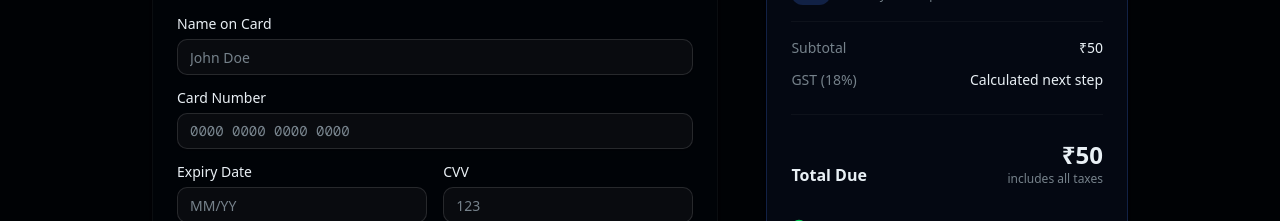
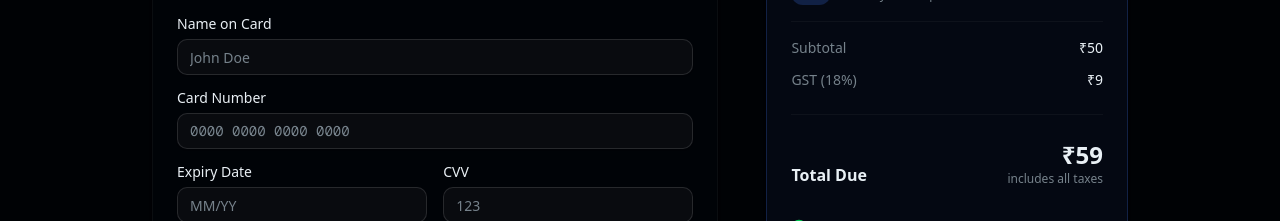
Before and after one commit to venkat-karthik/codesphere, a Next.js app: page /checkout in a window 1280 px wide. Shown: the part 284-505 px from the top of the page. Built offline with nearby package versions, Linux system fonts and the light colour scheme.

Commit message:
fix: checkout - wired form state, real GST calculation (18%), correct total, validated inputs

```diff
--- a/src/app/checkout/page.tsx
+++ b/src/app/checkout/page.tsx
@@ -24,20 +24,27 @@ function CheckoutContent() {
 
     const [isProcessing, setIsProcessing] = useState(false);
     const [isSuccess, setIsSuccess] = useState(false);
+    const [cardName, setCardName] = useState("");
+    const [cardNumber, setCardNumber] = useState("");
+    const [expiry, setExpiry] = useState("");
+    const [cvv, setCvv] = useState("");
 
     const planDetails = {
-        standard: { name: "Standard", price: "₹50", period: "/month" },
-        premium: { name: "Premium", price: "₹100", period: "/month" },
-    }[plan as "standard" | "premium"] || { name: "Standard", price: "₹50", period: "/month" };
+        standard: { name: "Standard", basePrice: 50 },
+        premium: { name: "Premium", basePrice: 100 },
+    }[plan as "standard" | "premium"] || { name: "Standard", basePrice: 50 };
 
-    const handlePayment = (e: React.FormEvent) => {
+    const gst = Math.round(planDetails.basePrice * 0.18);
+    const total = planDetails.basePrice + gst;
+
+    const handlePayment = async (e: React.FormEvent) => {
         e.preventDefault();
+        if (!cardName || !cardNumber || !expiry || !cvv) return;
         setIsProcessing(true);
-        // Simulate Razorpay processing
-        setTimeout(() => {
-            setIsProcessing(false);
-            setIsSuccess(true);
-        }, 2000);
+        // Razorpay integration point — simulate for now
+        await new Promise((r) => setTimeout(r, 2000));
+        setIsProcessing(false);
+        setIsSuccess(true);
     };
 
     if (isSuccess) {
@@ -80,23 +87,23 @@ function CheckoutContent() {
                                         <CreditCard className="w-5 h-5 text-primary" /> Payment Method
                                     </h2>
 
-                                    <div className="space-y-4">
+                        <div className="space-y-4">
                                         <div className="grid gap-2">
                                             <Label htmlFor="name">Name on Card</Label>
-                                            <Input id="name" placeholder="John Doe" required className="bg-background" />
+                                            <Input id="name" placeholder="John Doe" required className="bg-background" value={cardName} onChange={(e) => setCardName(e.target.value)} />
                                         </div>
                                         <div className="grid gap-2">
                                             <Label htmlFor="card">Card Number</Label>
-                                            <Input id="card" placeholder="0000 0000 0000 0000" required className="bg-background font-mono" />
+                                            <Input id="card" placeholder="0000 0000 0000 0000" required className="bg-background font-mono" maxLength={19} value={cardNumber} onChange={(e) => setCardNumber(e.target.value.replace(/\D/g, "").replace(/(.{4})/g, "$1 ").trim())} />
                                         </div>
                                         <div className="grid grid-cols-2 gap-4">
                                             <div className="grid gap-2">
                                                 <Label htmlFor="expiry">Expiry Date</Label>
-                                                <Input id="expiry" placeholder="MM/YY" required className="bg-background" />
+                                                <Input id="expiry" placeholder="MM/YY" required className="bg-background" maxLength={5} value={expiry} onChange={(e) => setExpiry(e.target.value)} />
                                             </div>
                                             <div className="grid gap-2">
                                                 <Label htmlFor="cvv">CVV</Label>
-                                                <Input id="cvv" placeholder="123" required className="bg-background" type="password" maxLength={4} />
+                                                <Input id="cvv" placeholder="123" required className="bg-background" type="password" maxLength={4} value={cvv} onChange={(e) => setCvv(e.target.value)} />
                                             </div>
                                         </div>
                                     </div>
@@ -108,7 +115,7 @@ function CheckoutContent() {
                                     <>Processing...</>
                                 ) : (
                                     <>
-                                        <Lock className="w-4 h-4" /> Pay {planDetails.price} securely
+                                        <Lock className="w-4 h-4" /> Pay ₹{total} securely
                                     </>
                                 )}
                             </Button>
@@ -136,24 +143,24 @@ function CheckoutContent() {
                                             <div className="text-xs text-muted-foreground">Monthly subscription</div>
                                         </div>
                                     </div>
-                                    <div className="font-semibold">{planDetails.price}</div>
+                                    <div className="font-semibold">₹{planDetails.basePrice}</div>
                                 </div>
 
                                 <div className="space-y-3 text-sm mb-6 pb-6 border-b border-border/40">
                                     <div className="flex justify-between text-muted-foreground">
                                         <span>Subtotal</span>
-                                        <span className="text-foreground">{planDetails.price}</span>
+                                        <span className="text-foreground">₹{planDetails.basePrice}</span>
                                     </div>
                                     <div className="flex justify-between text-muted-foreground">
                                         <span>GST (18%)</span>
-                                        <span className="text-foreground">Calculated next step</span>
+                                        <span className="text-foreground">₹{gst}</span>
                                     </div>
                                 </div>
 
                                 <div className="flex justify-between items-end mb-8">
                                     <span className="font-semibold">Total Due</span>
                                     <div className="text-right">
-                                        <span className="text-2xl font-bold">{planDetails.price}</span>
+                                        <span className="text-2xl font-bold">₹{total}</span>
                                         <div className="text-xs text-muted-foreground">includes all taxes</div>
                                     </div>
                                 </div>
```
